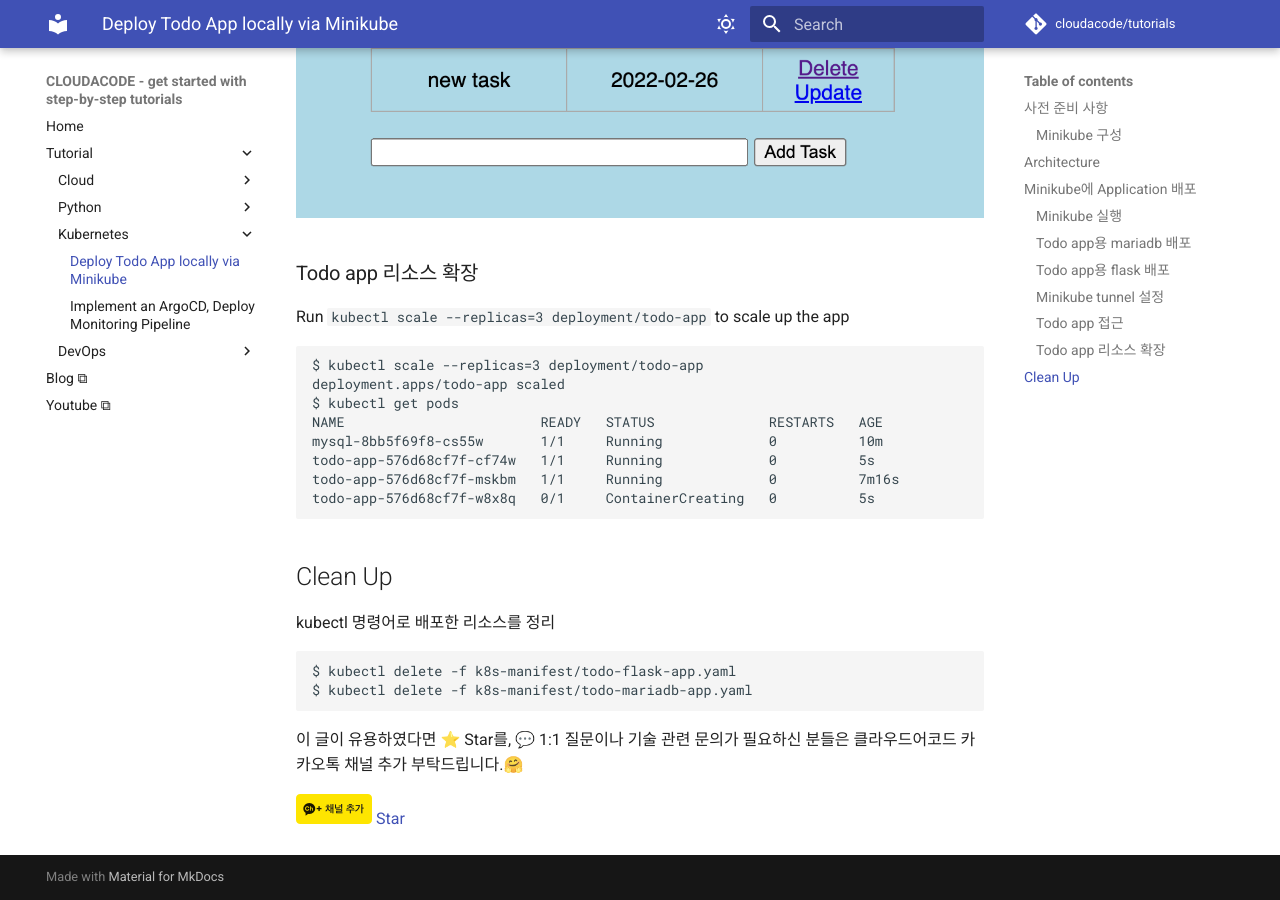
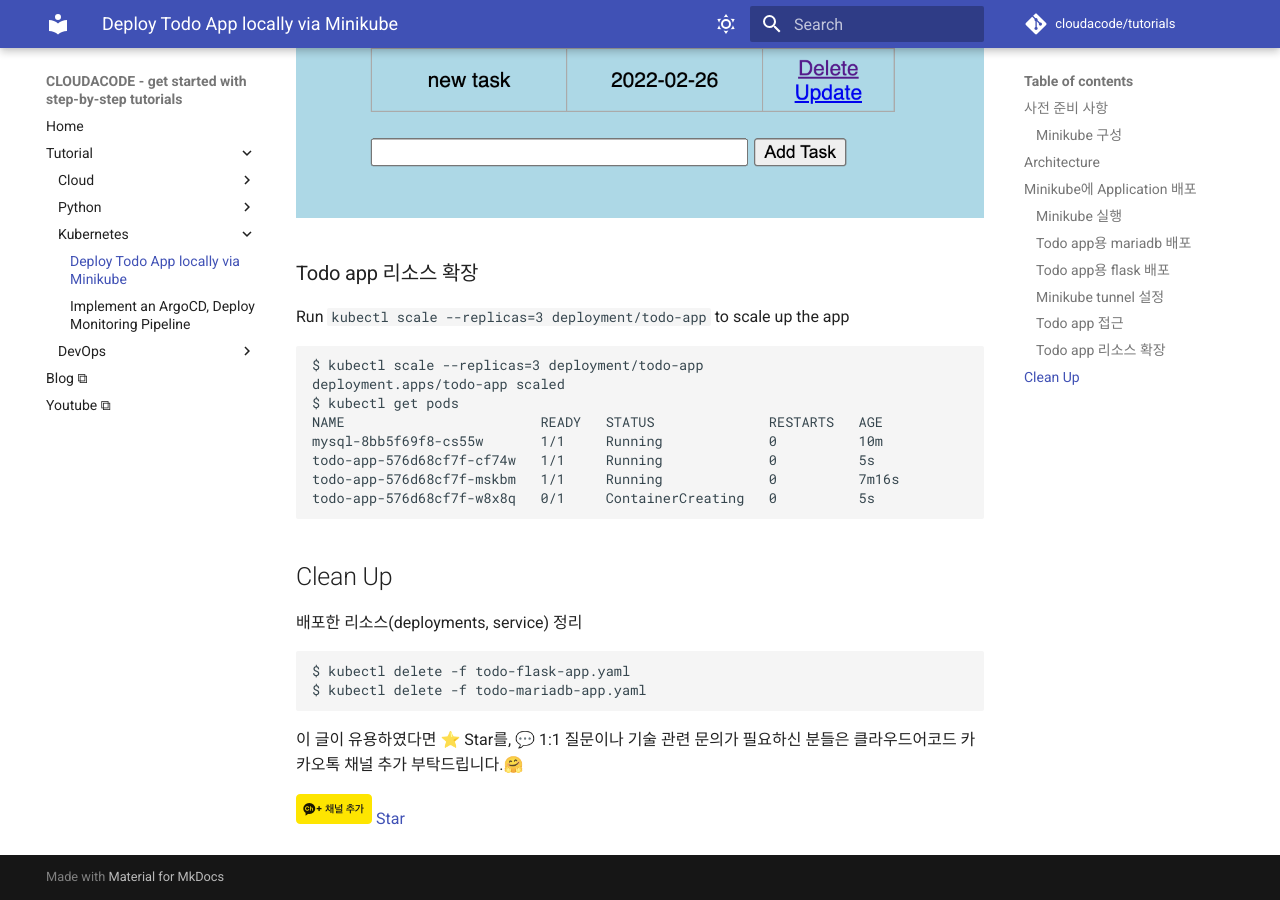
Before and after one commit to cloudacode/tutorials, an MkDocs documentation site: the page built from docs/kubernetes/minikube-todo-app.md, in a window 1280 px wide and 900 px high, scrolled down 4110 px. Built offline with MkDocs 1.6.1 and Material for MkDocs 9.7.7, drawn with Linux system fonts in a browser that asks for light colours; comment, search, counter and statistics services are not loaded.

Commit message:
updated the desc

````diff
--- a/docs/kubernetes/minikube-todo-app.md
+++ b/docs/kubernetes/minikube-todo-app.md
@@ -183,11 +183,11 @@ todo-app-576d68cf7f-w8x8q   0/1     ContainerCreating   0          5s
 ```
 
 ## Clean Up
-kubectl 명령어로 배포한 리소스를 정리
+배포한 리소스(deployments, service) 정리
 
 ```
-$ kubectl delete -f k8s-manifest/todo-flask-app.yaml
-$ kubectl delete -f k8s-manifest/todo-mariadb-app.yaml
+$ kubectl delete -f todo-flask-app.yaml
+$ kubectl delete -f todo-mariadb-app.yaml
 ```
 
 
````
